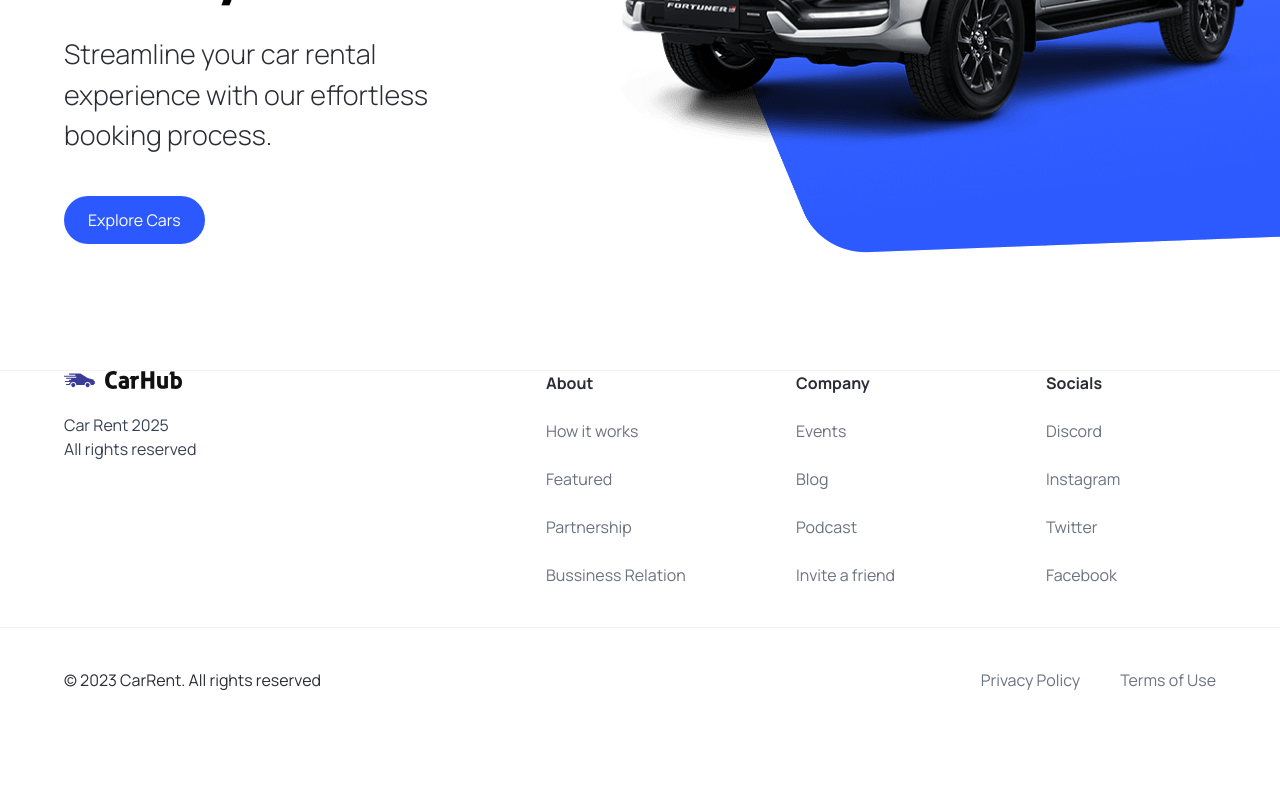
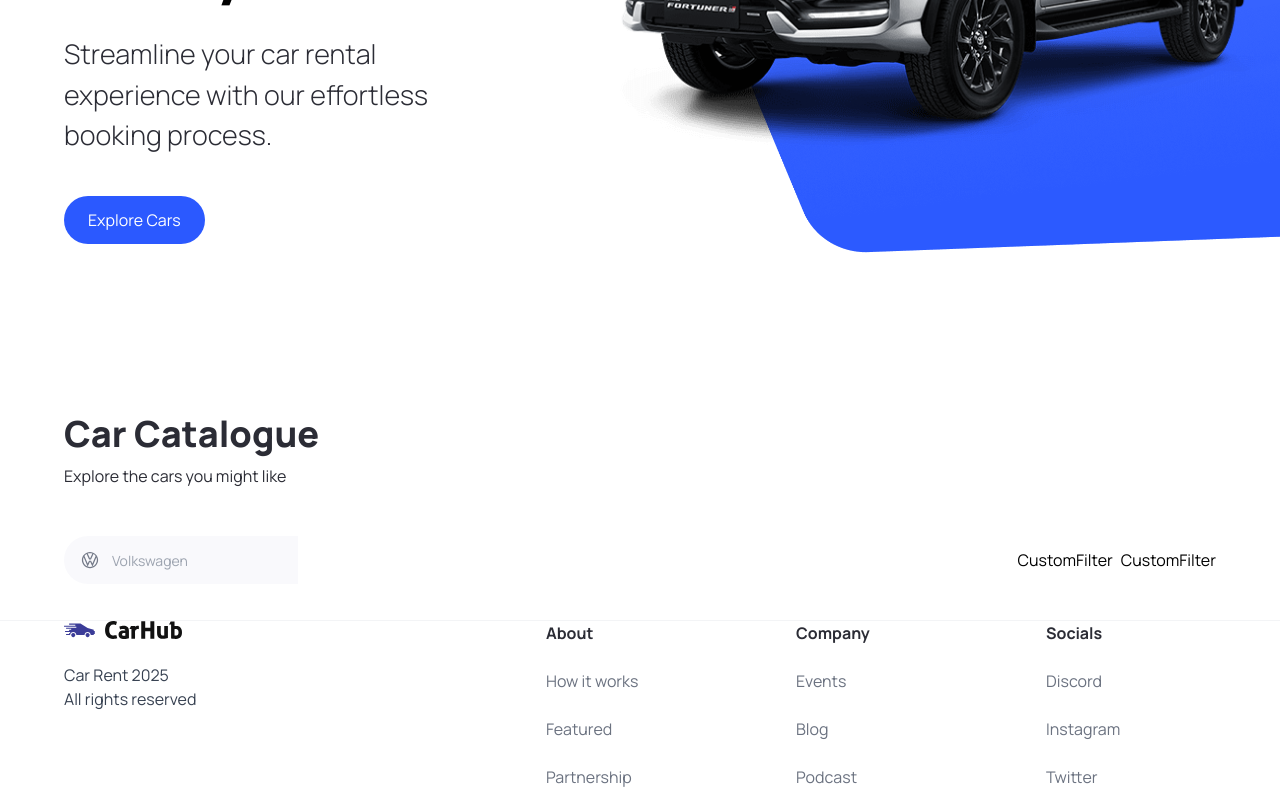
Before and after one commit to Renggars/landingPage-rentalMobil, a Next.js app: page / in a window 1280 px wide. Shown: the part 450-1247 px from the top of the page. Before the commit the page ends 1182 px from the top, so only its background shows below. Built offline with nearby package versions, Linux system fonts and the light colour scheme.

Commit message:
Search Car Catalogue

```diff
--- a/app/page.tsx
+++ b/app/page.tsx
@@ -1,10 +1,25 @@
-import { Hero } from "@/components";
+import { CustomFilter, Hero, SearchBar } from "@/components";
 import Image from "next/image";
 
 export default function Home() {
   return (
     <main className="overflow-hidden">
       <Hero />
+      <div className="mt-12 padding-x padding-y max-width" id="discover">
+        <div className="home__text-container">
+          <h1 className="text-4xl font-extrabold">Car Catalogue</h1>
+          <p>Explore the cars you might like</p>
+        </div>
+
+        <div className="home__filters">
+          <SearchBar />
+
+          <div className="home__filter-container">
+            <CustomFilter />
+            <CustomFilter />
+          </div>
+        </div>
+      </div>
     </main>
   );
 }
--- /dev/null
+++ b/components/CustomFilter.tsx
@@ -0,0 +1,7 @@
+import React from "react";
+
+const CustomFilter = () => {
+  return <div>CustomFilter</div>;
+};
+
+export default CustomFilter;
--- /dev/null
+++ b/components/SearchBar.tsx
@@ -0,0 +1,23 @@
+"use client";
+
+import React, { useState } from "react";
+import SearchManufacturer from "./SearchManufacturer";
+
+const SearchBar = () => {
+  const [manufacturer, setManufacturer] = useState("");
+
+  const handleSearch = () => {};
+
+  return (
+    <form className="searchBar" onSubmit={handleSearch}>
+      <div className="searchBar__item">
+        <SearchManufacturer
+          manufacturer={manufacturer}
+          setManufacturer={setManufacturer}
+        />
+      </div>
+    </form>
+  );
+};
+
+export default SearchBar;
--- /dev/null
+++ b/components/SearchManufacturer.tsx
@@ -0,0 +1,103 @@
+"use client";
+
+import {
+  Combobox,
+  ComboboxButton,
+  ComboboxInput,
+  ComboboxOption,
+  Transition,
+} from "@headlessui/react";
+
+import { SearchManufacturerProps } from "@/types";
+import React, { Fragment, useState } from "react";
+import Image from "next/image";
+
+import { manufacturers } from "@/constants";
+
+const SearchManufacturer = ({
+  manufacturer,
+  setManufacturer,
+}: SearchManufacturerProps) => {
+  const [query, setQuery] = useState("");
+
+  const filteredManufactures =
+    query === ""
+      ? manufacturers
+      : manufacturers.filter((item) =>
+          item
+            .toLowerCase()
+            .replace(/\s+./g, "")
+            .includes(query.toLowerCase().replace(/\s+./g, ""))
+        );
+
+  return (
+    <div className="search-manufacturer">
+      <Combobox value={manufacturer} onChange={setManufacturer}>
+        <div className="relative w-full">
+          <ComboboxButton className="absolute top-[14px]">
+            <Image
+              src="/car-logo.svg"
+              alt="car-logo"
+              width={20}
+              height={20}
+              className="ml-4"
+            />
+          </ComboboxButton>
+
+          <ComboboxInput
+            className="search-manufacturer__input"
+            placeholder="Volkswagen"
+            displayValue={(manufacturer: string) => manufacturer}
+            onChange={(e) => setManufacturer(e.target.value)}
+          />
+
+          <Transition
+            as={Fragment}
+            leave="transition ease-in duration-100"
+            leaveFrom="opacity-100"
+            leaveTo="opacity-0"
+            afterLeave={() => setQuery("")}
+          >
+            <ComboboxOption value={""}>
+              {filteredManufactures.map((item) => (
+                <ComboboxOption
+                  key={item}
+                  className={({
+                    focus,
+                  }) => `relative search-manufacturer__option ${
+                    focus ? "bg-primary-blue" : "text-gray-900"
+                  }
+                  `}
+                  value={item}
+                >
+                  {({ selected, focus }) => (
+                    <>
+                      <span
+                        className={`block truncate ${
+                          selected ? "font-medium" : "font-normal"
+                        }`}
+                      >
+                        {item}
+                      </span>
+
+                      {/* Show an active blue background color if the option is selected */}
+                      {selected ? (
+                        <span
+                          className={`absolute inset-y-0 left-0 flex items-center pl-3 ${
+                            focus ? "text-white" : "text-pribg-primary-purple"
+                          }`}
+                        ></span>
+                      ) : null}
+                    </>
+                  )}
+                </ComboboxOption>
+              ))}
+            </ComboboxOption>
+          </Transition>
+        </div>
+      </Combobox>
+    </div>
+  );
+};
+
+export default SearchManufacturer;
--- a/components/index.ts
+++ b/components/index.ts
@@ -1,6 +1,17 @@
 import CustomButton from "./CustomButton";
+import CustomFilter from "./CustomFilter";
 import Footer from "./Footer";
 import Hero from "./Hero";
 import Navbar from "./Navbar";
+import SearchBar from "./SearchBar";
+import SearchManufacturer from "./SearchManufacturer";
 
-export { Hero, CustomButton, Navbar, Footer };
+export {
+  Hero,
+  CustomButton,
+  Navbar,
+  Footer,
+  SearchBar,
+  CustomFilter,
+  SearchManufacturer,
+};
--- a/types/index.ts
+++ b/types/index.ts
@@ -6,3 +6,8 @@
   handleClick?: MouseEventHandler<HTMLButtonElement>;
   btnType?: "button" | "submit";
 }
+
+export interface SearchManufacturerProps {
+  manufacturer: string;
+  setManufacturer: (manufacture: string) => void;
+}
```
Also changed, not shown: package.json (+5 -4 lines), 1 other file (tests, documents, lock files or other folders).
